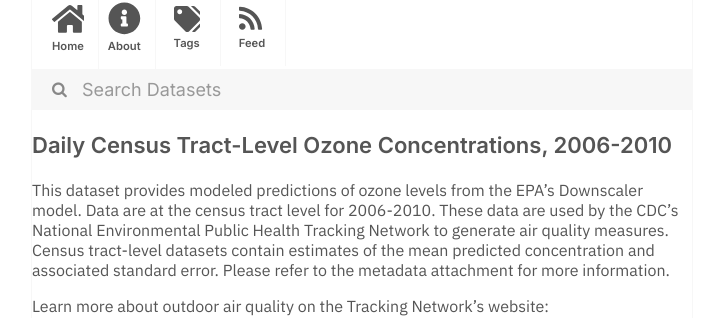
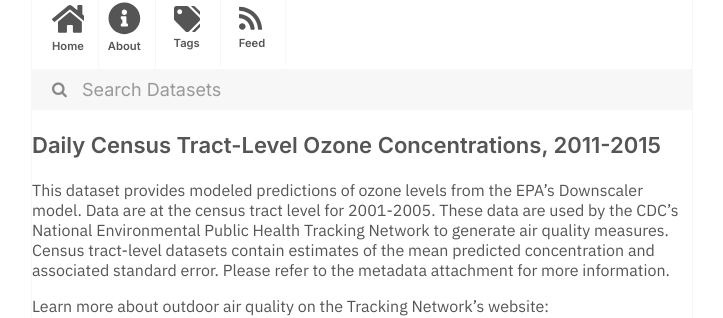
Before and after one commit to dayda-entities/centers-for-disease-control-and-prevention, a Jekyll site: the page built from _posts/2020-11-12-daily-census-tract-level-ozone.md, in a window 1280 px wide. Shown: the part 216-534 px from the top of the page, without its empty margins (278-1001 px from the left). Built offline with Jekyll 4.4.1, drawn with Linux system fonts in a browser that asks for light colours.

Commit message:
Publish Data

```diff
--- a/_posts/2020-11-12-daily-census-tract-level-ozone.md
+++ b/_posts/2020-11-12-daily-census-tract-level-ozone.md
@@ -1,7 +1,7 @@
 ---
-title: 'Daily Census Tract-Level Ozone Concentrations, 2006-2010'
-created: '2020-11-12T12:17:02.823626'
-modified: '2021-04-21T19:43:15.398413'
+title: 'Daily Census Tract-Level Ozone Concentrations, 2011-2015'
+created: '2020-11-12T12:13:30.969881'
+modified: '2021-04-21T19:17:17.569834'
 state: active
 type: dataset
 tags:
@@ -10,12 +10,12 @@ tags:
   - Environmental Health
   - Ozone
 groups: []
-csv_url: 'https://data.cdc.gov/api/views/xm94-zmtx/rows.csv?accessType=DOWNLOAD'
-json_url: 'https://data.cdc.gov/api/views/xm94-zmtx/rows.json?accessType=DOWNLOAD'
+csv_url: 'https://data.cdc.gov/api/views/847z-pxin/rows.csv?accessType=DOWNLOAD'
+json_url: 'https://data.cdc.gov/api/views/847z-pxin/rows.json?accessType=DOWNLOAD'
 layout: post
 
 ---
-This dataset provides modeled predictions of ozone levels from the EPA's Downscaler model. Data are at the census tract level for 2006-2010. These data are used by the CDC's National Environmental Public Health Tracking Network to generate air quality measures. Census tract-level datasets contain estimates of the mean predicted concentration and associated standard error. Please refer to the metadata attachment for more information.
+This dataset provides modeled predictions of ozone levels from the EPA's Downscaler model. Data are at the census tract level for 2001-2005. These data are used by the CDC's National Environmental Public Health Tracking Network to generate air quality measures. Census tract-level datasets contain estimates of the mean predicted concentration and associated standard error. Please refer to the metadata attachment for more information.
 
 Learn more about outdoor air quality on the Tracking Network's website: https://ephtracking.cdc.gov/showAirLanding.action.
 
```
